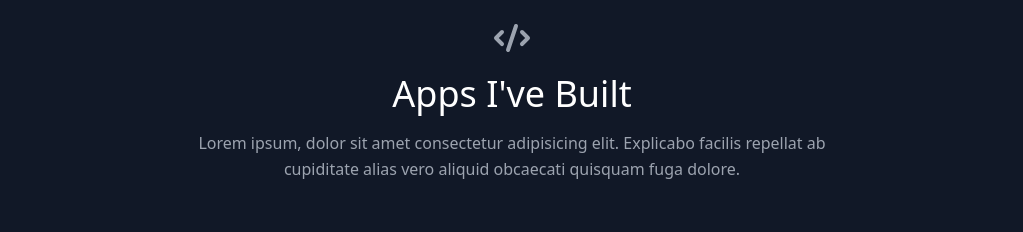
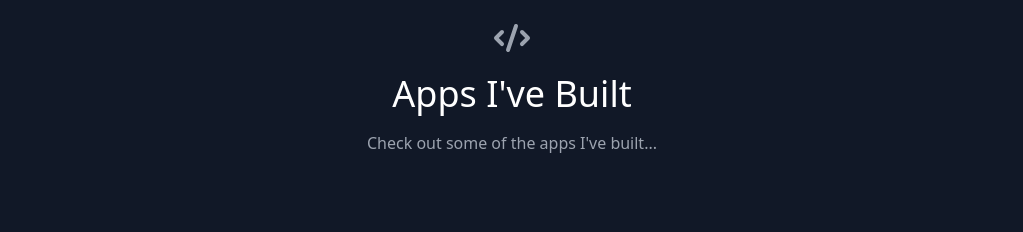
Before and after one commit to Jaime-Laureano/portfolio, a React (Create React App) app: page / in a window 1280 px wide. Shown: the part 1440-1672 px from the top of the page, without its empty margins (128-1151 px from the left). Built offline with nearby package versions, Linux system fonts and the light colour scheme.

Commit message:
added text for prejcts section

```diff
--- a/src/components/Projects.js
+++ b/src/components/Projects.js
@@ -12,9 +12,7 @@ export default function Projects() {
             Apps I've Built
           </h1>
           <p className="lg:w-2/3 mx-auto leading-relaxed text-base">
-            Lorem ipsum, dolor sit amet consectetur adipisicing elit. Explicabo
-            facilis repellat ab cupiditate alias vero aliquid obcaecati quisquam
-            fuga dolore.
+            Check out some of the apps I've built...
           </p>
         </div>
         <div className="flex flex-wrap -m-4">
```
